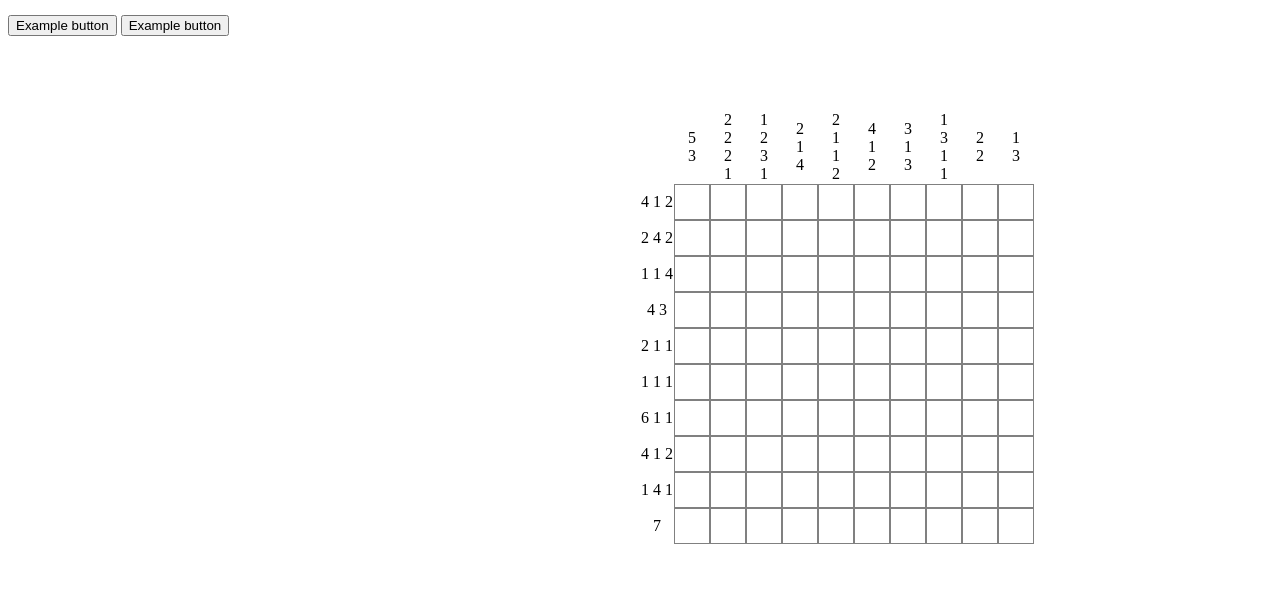
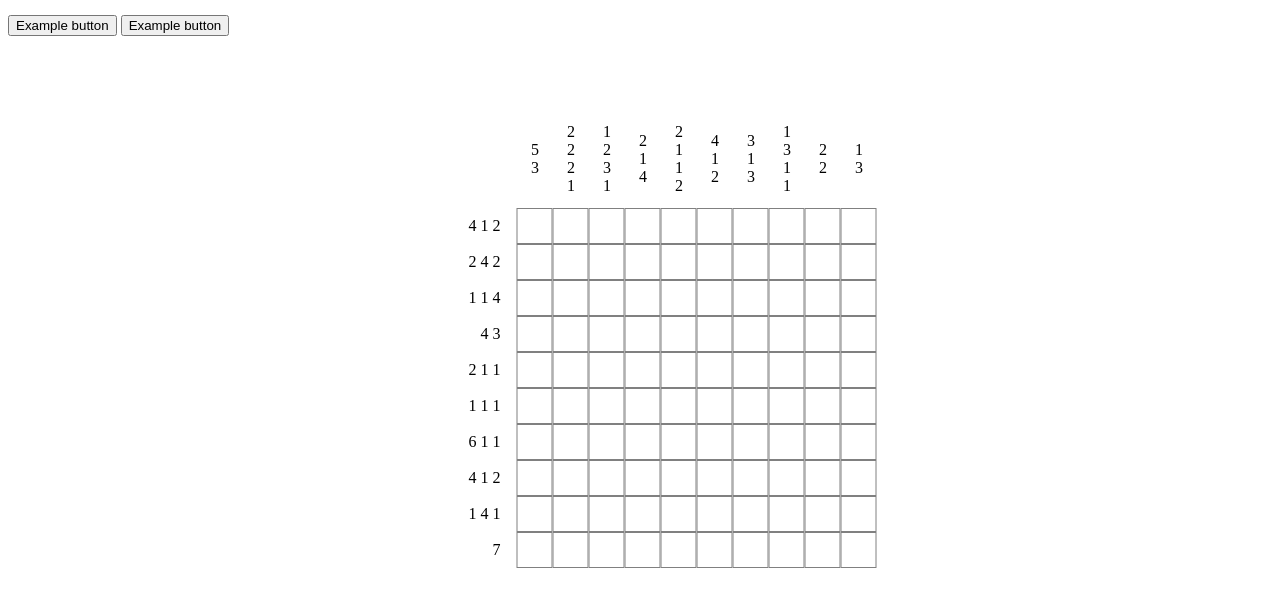
Before and after one commit to andrewinci/nonogram, a website built with webpack: page index.html in a window 1280 px wide. Shown: the part 50-656 px from the top of the page. Built offline with nearby package versions, Linux system fonts and the light colour scheme.

Commit message:
fix style

```diff
--- a/src/main.css
+++ b/src/main.css
@@ -10,6 +10,7 @@ h1 {
     position: absolute;
     left: 50%;
     top: 10em;
+    transform: translateX(-50%);
 }
 
 table {
@@ -26,9 +27,17 @@ tr, td {
 
 .num-cell {
     height: 2em;
+    width: 6em;
+    border: 0;
+    text-align: right;
+    padding-right: 1em;
+}
+
+tr:first-child td {
     width: 2em;
-    border: 0;
+    height: 6em;
     text-align: center;
+    padding-right: 0em;
 }
 
 .full-cell {
```
